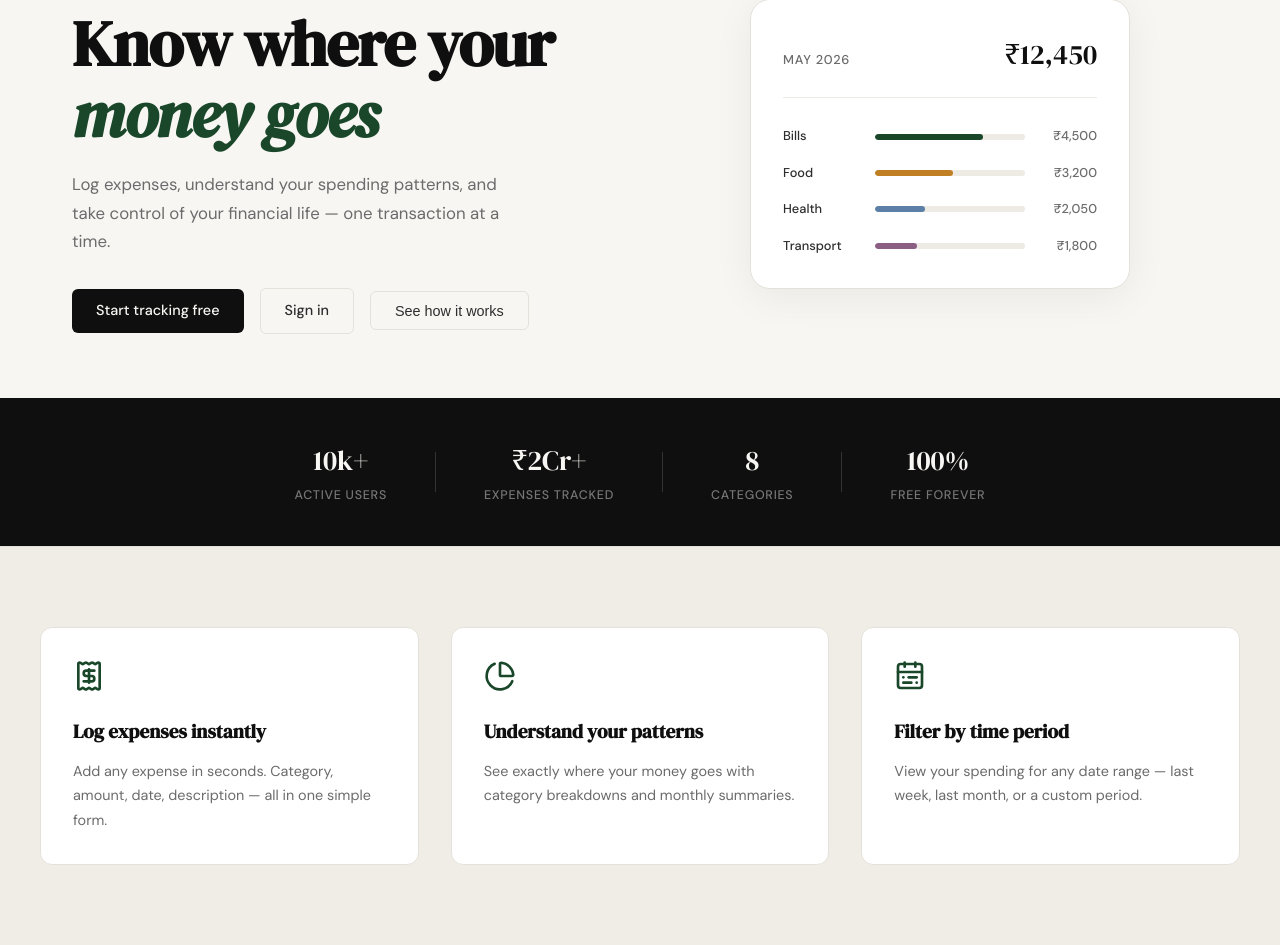
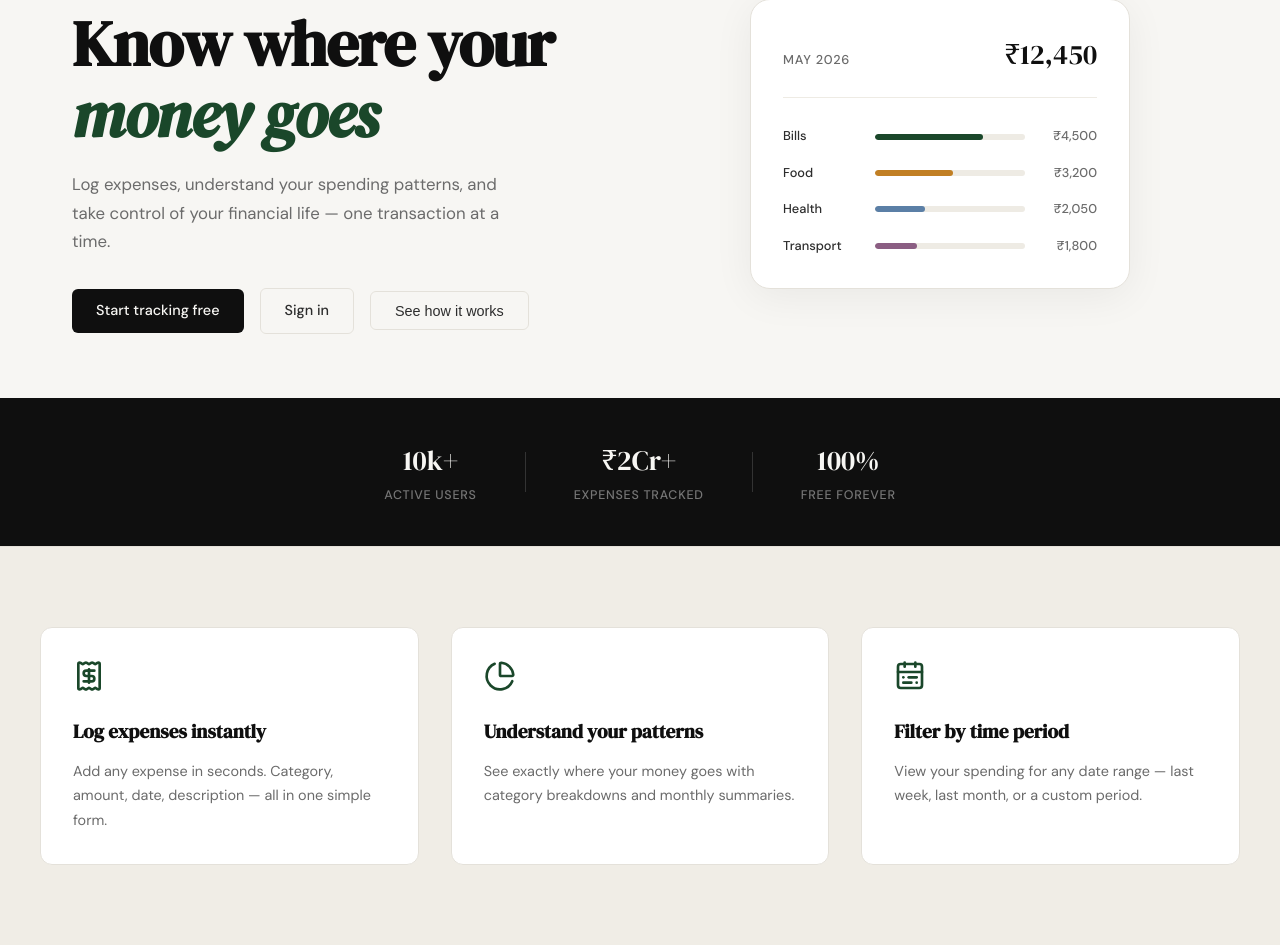
Before and after one commit to Jyotirmay-Singh/Expense_assistor, a Flask app: page / in a window 1280 px wide. Shown: the part 186-1131 px from the top of the page. Run offline with Flask 3, Linux system fonts and the light colour scheme; parts of the project's set-up code (start-up, migrations or seed data) failed here and were passed over; some libraries are stand-ins or nearby versions.

Commit message:
make small changes on home page

```diff
--- a/templates/landing.html
+++ b/templates/landing.html
@@ -134,11 +134,6 @@
         </div>
         <div class="stat-divider"></div>
         <div class="stat-item">
-            <span class="stat-number">8</span>
-            <span class="stat-label">Categories</span>
-        </div>
-        <div class="stat-divider"></div>
-        <div class="stat-item">
             <span class="stat-number">100%</span>
             <span class="stat-label">Free forever</span>
         </div>
--- a/templates/privacy.html
+++ b/templates/privacy.html
@@ -197,7 +197,7 @@
     <p>
         We retain your data for as long as your account remains active or as required to provide
         the Service. If you delete your account, we will delete or anonymise your personal data
-        within <span class="ph">[RETENTION PERIOD, e.g. 30 days]</span>, except where retention
+        within 30 days, except where retention
         is required by law.
     </p>
     <p>
```
